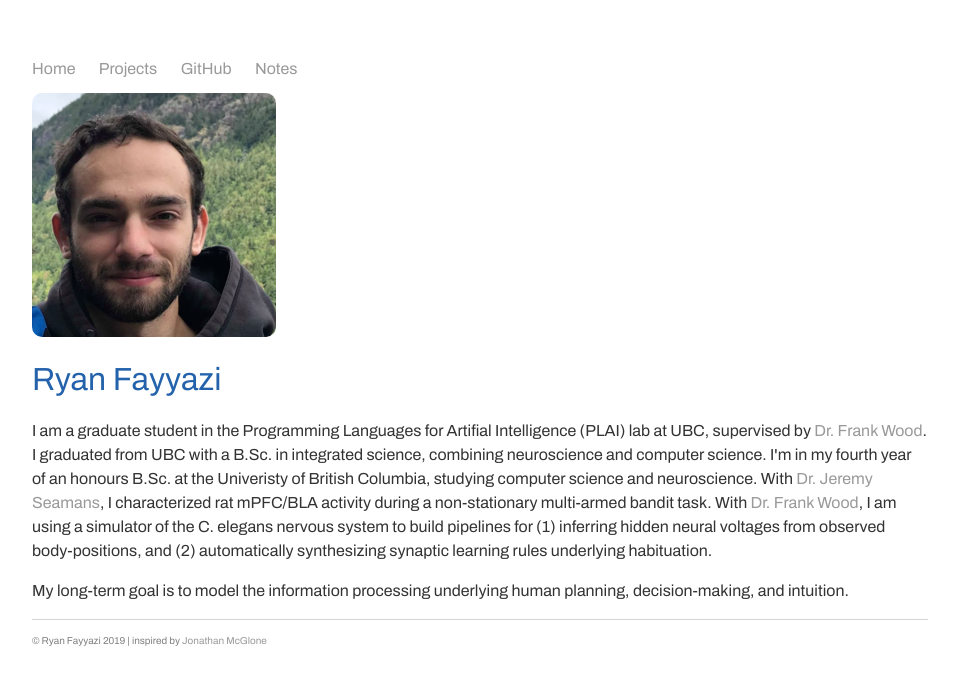
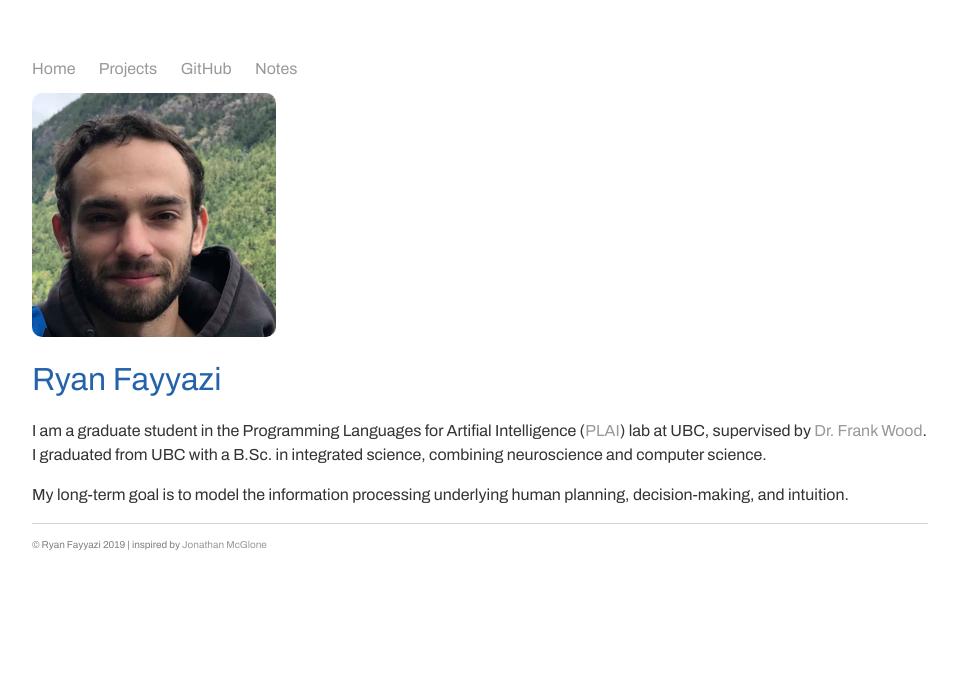
Before and after one commit to rfayyazi/rfayyazi.github.io, a Jekyll site: the page built from index.html, in a window 1280 px wide. Shown: the top 685 px of the page, without its empty margins (160-1117 px from the left). Built offline with Jekyll 4.4.1, drawn with Linux system fonts in a browser that asks for light colours; some web fonts are replaced.

Commit message:
Update index.html

```diff
--- a/index.html
+++ b/index.html
@@ -8,13 +8,14 @@
 <img  class="img-circle avatar" alt="Ryan Fayyazi" src="img/headshot_small.png">
 
 <h1>Ryan Fayyazi</h1>
-<p>I am a graduate student in the Programming Languages for Artifial Intelligence (PLAI) lab at UBC, supervised by <a href="https://www.cs.ubc.ca/~fwood/">Dr. Frank Wood</a>.
-  I graduated from UBC with a B.Sc. in integrated science, combining neuroscience and computer science.
-  I'm in my fourth year of an honours B.Sc. at the Univeristy of British Columbia, studying computer science and neuroscience.
+<p>I am a graduate student in the Programming Languages for Artifial Intelligence (<a href="https://plai.cs.ubc.ca/">PLAI</a>) lab at UBC, supervised by <a href="https://www.cs.ubc.ca/~fwood/">Dr. Frank Wood</a>.
+  I graduated from UBC with a B.Sc. in integrated science, combining neuroscience and computer science.</p>
+
+<!--   I'm in my fourth year of an honours B.Sc. at the Univeristy of British Columbia, studying computer science and neuroscience.
   With <a href="https://www.centreforbrainhealth.ca/seamans-jeremy">Dr. Jeremy Seamans</a>, I characterized rat mPFC/BLA activity during a non-stationary multi-armed bandit task.
   With <a href="https://www.cs.ubc.ca/~fwood/">Dr. Frank Wood</a>, I am using a simulator of the C. elegans nervous system to build pipelines for
   (1) inferring hidden neural voltages from observed body-positions, and (2) automatically synthesizing synaptic learning rules underlying habituation.</p>
-
+   -->
 <!-- <ul class=a>
     <li><a href="https://www.centreforbrainhealth.ca/seamans-jeremy">Jeremy Seamans Lab:</a> Characterizing activity in rat mPFC and BLA during multiarmed-bandit-style decision-making with non-stationary and uncertain reward probabilities.</li>
     <li><a href="https://www.cs.ubc.ca/~fwood/">Frank Wood Lab</a>: Using an ODE-based simulator of the C. elegans nervous system, I'm (1) infering hidden neural voltages from observed body-positions, and (2) automatically synthesizing synaptic learning rules underlying habituation.</li>
```
